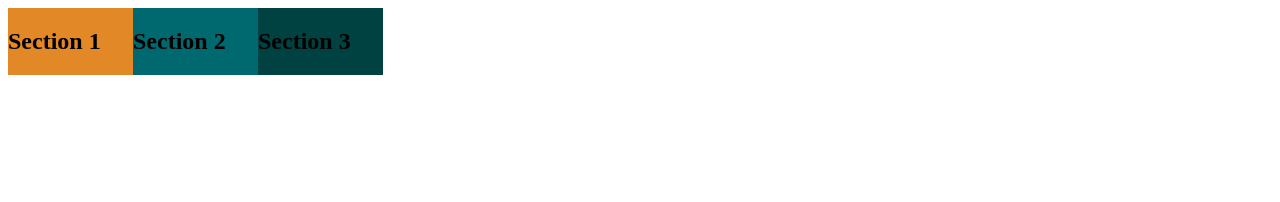
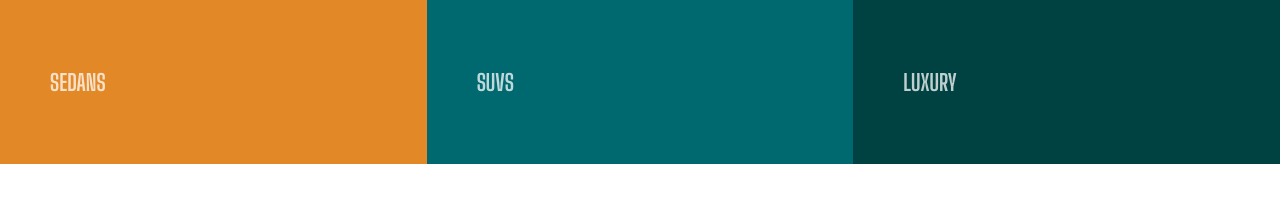
Before and after one commit to rtrepis/202207-w2ch1-ramon-trepat, a website: page index.html in a window 1280 px wide. Drawn offline with Linux system fonts and the light colour scheme.

Commit message:
add tree seccion__title html css

```diff
--- a/css/style.css
+++ b/css/style.css
@@ -1,7 +1,14 @@
+/*
 @media (min-width: 375px) {
   .container {
     max-width: 375px;
   }
+}
+*/
+
+body {
+  margin: 0;
+  font-size: 15px;
 }
 
 .container {
@@ -10,6 +17,10 @@
 
 .box {
   flex: 1;
+}
+
+.m50 {
+  padding: 50px;
 }
 
 .orange-bright {
@@ -31,3 +42,17 @@
 .gray-very-light {
   color: hsl(0, 0%, 95%);
 }
+
+.lexend {
+  font-family: "Lexend Deca", sans-serif;
+  font-weight: 400;
+}
+
+.shoulders {
+  font-family: "Big Shoulders Display", cursive;
+  font-family: 700;
+}
+
+.uppercase {
+  text-transform: uppercase;
+}
--- a/index.html
+++ b/index.html
@@ -5,14 +5,27 @@
     <meta http-equiv="X-UA-Compatible" content="IE=edge" />
     <meta name="viewport" content="width=device-width, initial-scale=1.0" />
     <link rel="shortcut icon" href="favicon32x32.png" type="image/x-icon" />
+    <link rel="preconnect" href="https://fonts.googleapis.com" />
+    <link rel="preconnect" href="https://fonts.gstatic.com" crossorigin />
+    <link
+      href="https://fonts.googleapis.com/css2?family=Big+Shoulders+Display:wght@700&family=Lexend+Deca&display=swap"
+      rel="stylesheet"
+    />
+
     <link rel="stylesheet" href="css/style.css" />
     <title>Three Columns</title>
   </head>
   <body>
     <container class="container">
-      <section class="box orange-bright"><h2>Section 1</h2></section>
-      <section class="box cyan-dark"><h2>Section 2</h2></section>
-      <section class="box cyan-very-dark"><h2>Section 3</h2></section>
+      <section class="box orange-bright m50">
+        <h2 class="box__title transparent-white shoulders uppercase">Sedans</h2>
+      </section>
+      <section class="box cyan-dark m50">
+        <h2 class="box__title transparent-white shoulders uppercase">SUVS</h2>
+      </section>
+      <section class="box cyan-very-dark m50">
+        <h2 class="box__title transparent-white shoulders uppercase">LUXURY</h2>
+      </section>
     </container>
   </body>
 </html>
```
